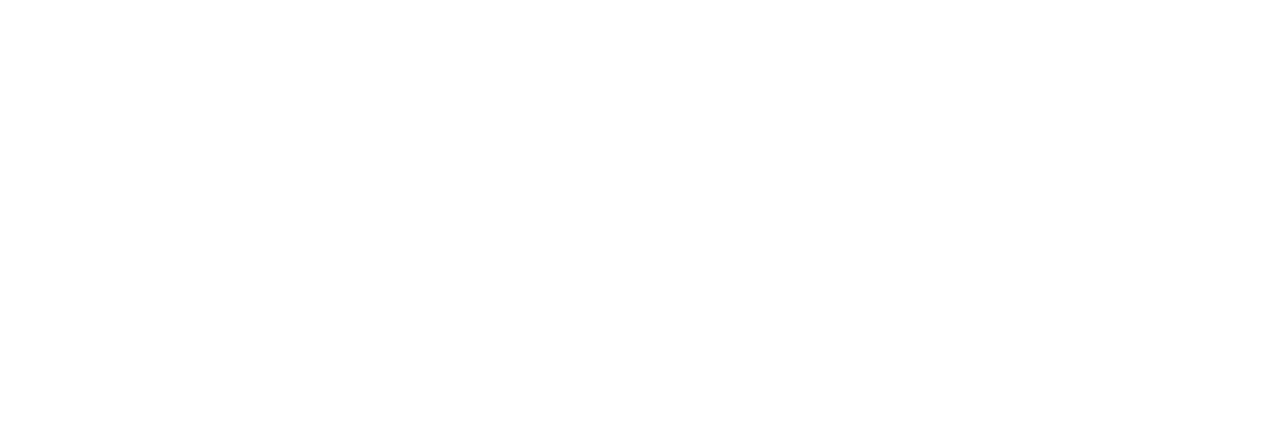
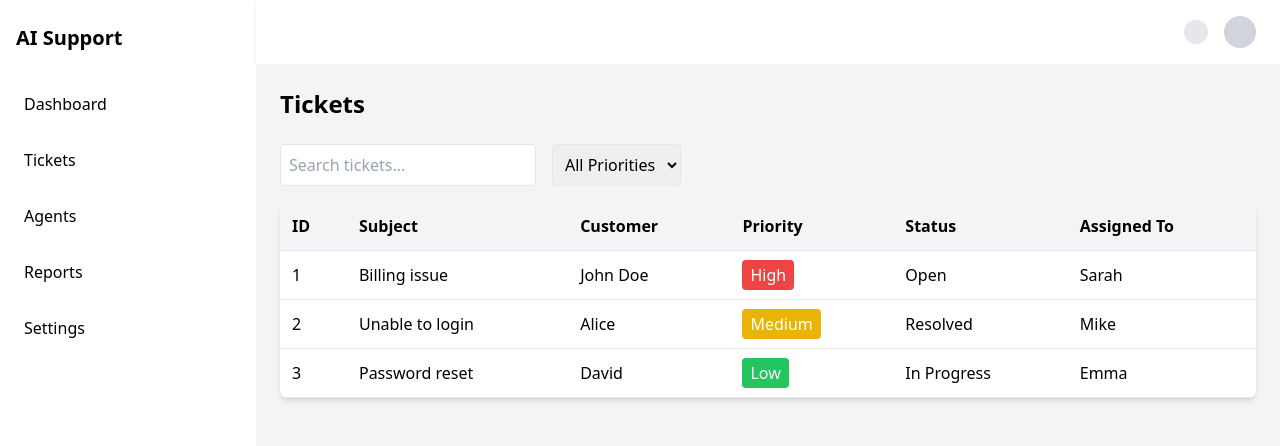
Before and after one commit to Amrutha1101/ai-support-dashboard, a React (Vite) app: page /tickets in a window 1280 px wide. Before the commit this address had no page. Shown: the top 446 px of the page. Built offline with nearby package versions, Linux system fonts and the light colour scheme.

Commit message:
Add Tickets page with table, search, and mock data

```diff
--- a/src/App.tsx
+++ b/src/App.tsx
@@ -2,6 +2,7 @@
 import Login from "./pages/Login";
 import Layout from "./components/layout/Layout";
 import Dashboard from "./pages/Dashboard";
+import Tickets from "./pages/Tickets";
 
 export default function App() {
   return (
@@ -18,6 +19,15 @@
           </Layout>
         }
       />
+
+      <Route
+        path="/tickets"
+        element={
+          <Layout>
+            <Tickets />
+          </Layout>
+        }
+      />
     </Routes>
   );
 }
--- a/src/pages/Tickets.tsx
+++ b/src/pages/Tickets.tsx
@@ -0,0 +1,110 @@
+import { useState } from "react";
+
+type Ticket = {
+  id: number;
+  subject: string;
+  customer: string;
+  priority: "Low" | "Medium" | "High";
+  status: "Open" | "In Progress" | "Resolved";
+  assignedTo: string;
+};
+
+const mockTickets: Ticket[] = [
+  {
+    id: 1,
+    subject: "Billing issue",
+    customer: "John Doe",
+    priority: "High",
+    status: "Open",
+    assignedTo: "Sarah",
+  },
+  {
+    id: 2,
+    subject: "Unable to login",
+    customer: "Alice",
+    priority: "Medium",
+    status: "Resolved",
+    assignedTo: "Mike",
+  },
+  {
+    id: 3,
+    subject: "Password reset",
+    customer: "David",
+    priority: "Low",
+    status: "In Progress",
+    assignedTo: "Emma",
+  },
+];
+
+export default function Tickets() {
+  const [search, setSearch] = useState("");
+
+  const filteredTickets = mockTickets.filter((ticket) =>
+    ticket.subject.toLowerCase().includes(search.toLowerCase())
+  );
+
+  return (
+    <div>
+      <h1 className="text-2xl font-bold mb-6">Tickets</h1>
+
+      {/* Search + Filter Row */}
+      <div className="flex items-center gap-4 mb-4">
+        <input
+          type="text"
+          placeholder="Search tickets..."
+          value={search}
+          onChange={(e) => setSearch(e.target.value)}
+          className="p-2 border rounded w-64"
+        />
+
+        <select className="p-2 border rounded">
+          <option>All Priorities</option>
+          <option>High</option>
+          <option>Medium</option>
+          <option>Low</option>
+        </select>
+      </div>
+
+      {/* Table */}
+      <div className="bg-white shadow-md rounded-lg overflow-hidden">
+        <table className="w-full text-left">
+          <thead>
+            <tr className="bg-gray-100 border-b">
+              <th className="p-3">ID</th>
+              <th className="p-3">Subject</th>
+              <th className="p-3">Customer</th>
+              <th className="p-3">Priority</th>
+              <th className="p-3">Status</th>
+              <th className="p-3">Assigned To</th>
+            </tr>
+          </thead>
+
+          <tbody>
+            {filteredTickets.map((ticket) => (
+              <tr key={ticket.id} className="border-b hover:bg-gray-50">
+                <td className="p-3">{ticket.id}</td>
+                <td className="p-3">{ticket.subject}</td>
+                <td className="p-3">{ticket.customer}</td>
+                <td className="p-3">
+                  <span
+                    className={`px-2 py-1 rounded text-white ${
+                      ticket.priority === "High"
+                        ? "bg-red-500"
+                        : ticket.priority === "Medium"
+                        ? "bg-yellow-500"
+                        : "bg-green-500"
+                    }`}
+                  >
+                    {ticket.priority}
+                  </span>
+                </td>
+                <td className="p-3">{ticket.status}</td>
+                <td className="p-3">{ticket.assignedTo}</td>
+              </tr>
+            ))}
+          </tbody>
+        </table>
+      </div>
+    </div>
+  );
+}
```
